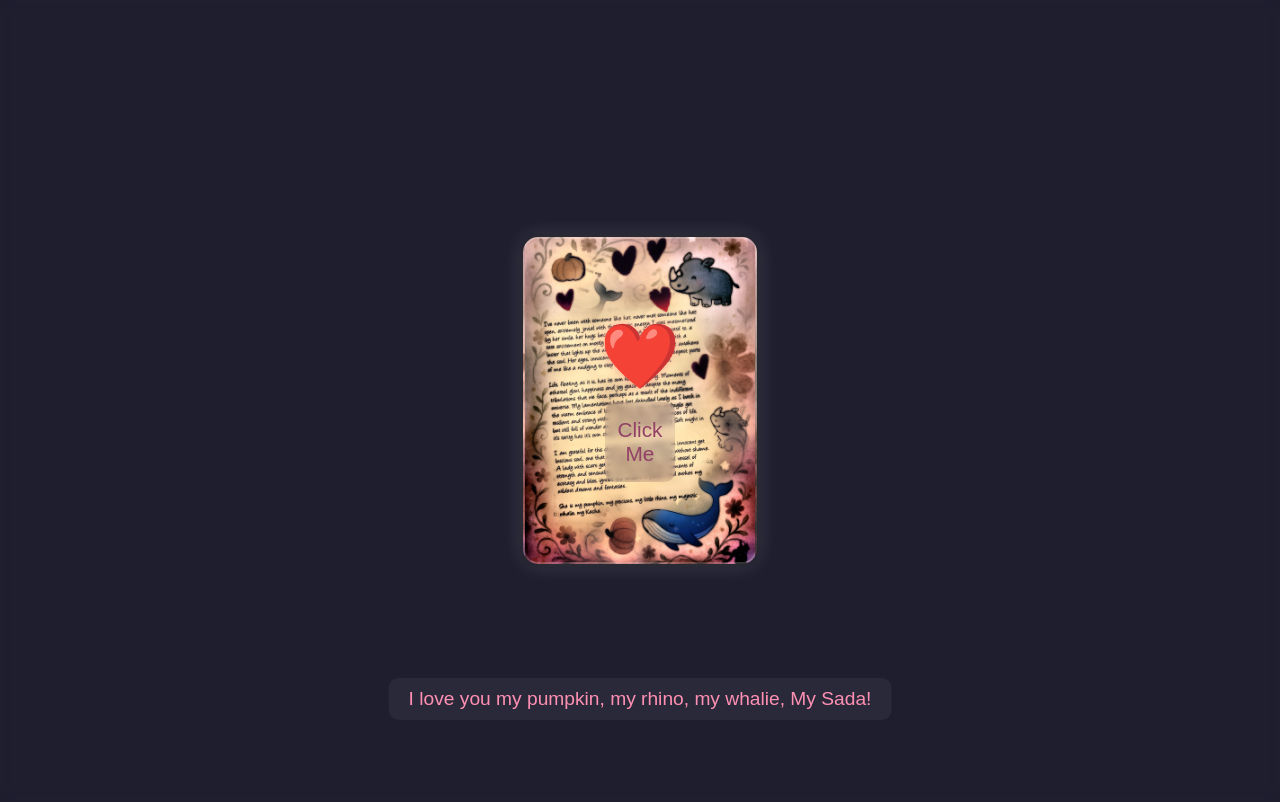
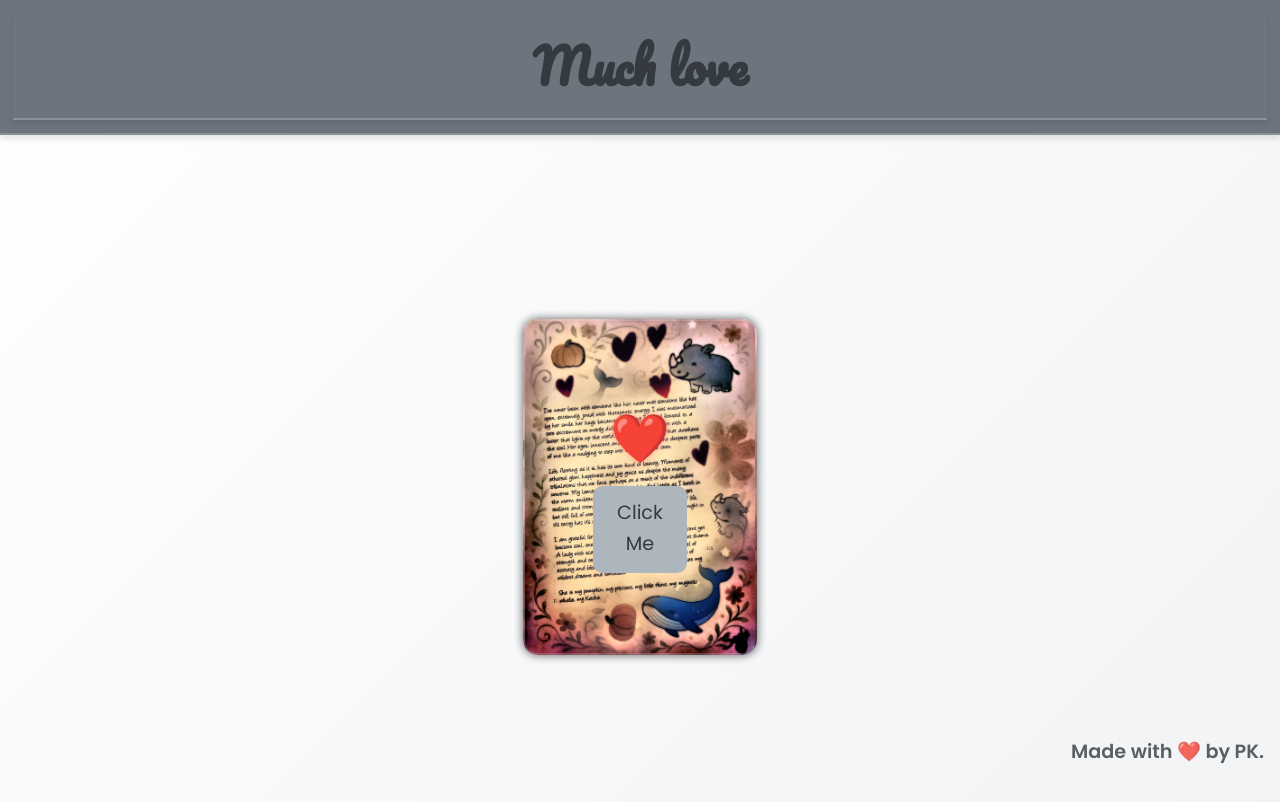
Before and after one commit to Peter-K-web/Whimsical-Website, a plain HTML site: page Index.html in a window 1280 px wide. Both pictures are taken after a click on the element "❤️". Drawn offline with Linux system fonts and the light colour scheme.

Commit message:
Refined the webpage to make it look a little bit better

```diff
--- a/Index.html
+++ b/Index.html
@@ -3,21 +3,32 @@
 <head>
   <meta charset="UTF-8" />
   <meta name="viewport" content="width=device-width, initial-scale=1.0"/>
+  <meta name="Simple whimsical webpage" content="A whimsical webpage to express love with animations and interactive elements.">
+  <meta name="Sada Kache" content="love, animations, whimsical, interactive, hearts">
+  <meta name="Kariuki kahuho, Scorpius Greti, Peter Kariuki" content="Love page, whimsical webpage">
   <title>Much Love</title>
   <link rel="stylesheet" href="style.css" />
+  <link rel="icon" href="favicon.ico" type="image/x-icon">
+  <link href="https://fonts.googleapis.com/css2?family=Pacifico&family=Poppins:wght@400;600&display=swap" rel="stylesheet">
 </head>
 <body>
+  <header>
+    <h1>Much love</h1>
+  </header>
+  <main>
   <div class="container">
-    <div class="action-box">
-    <div class="heart-icon" onclick="explodeHearts()">❤️</div>
-    <button class="click-label" onclick="explodeHearts()">Click Me</button>
+    <section class="action-box">
+    <div class="heart-icon" aria-label="Heart Icon">❤️</div>
+    <button class="click-label" aria-label="Click to explode hearts">Click Me</button>
     <div id="heart-burst"></div>
+    </section>
+    <section id="love-message">I love you my pumpkin, my rhino, my whalie, My Sada!</section>
   </div>
-</div>
+</main>
+<footer>
+  <p>Made with ❤️ by PK. </p>
+</footer>
 
-  <!-- Message display on click -->
-  <div id="love-message">I love you my pumpkin, my rhino, my whalie, My Sada!</div>
-
-  <script src="script.js"></script>
+<script src="script.js"></script>
 </body>
 </html>
--- a/script.js
+++ b/script.js
@@ -1,8 +1,17 @@
+// Constants for configuration
+const HEART_COUNT = 30; // Number of hearts per explosion
+const ANIMATION_DURATION = 2000; // Duration of the animation in ms
+const MAX_HEARTS = 100; // Maximum number of hearts in the container
+
 // Function to trigger heart explosion
 function explodeHearts() {
     const burstContainer = document.getElementById("heart-burst");
+    if (!burstContainer) {
+        console.error("Heart burst container not found!");
+        return;
+    }
 
-    for (let i = 0; i < 30; i++) {
+    for (let i = 0; i < HEART_COUNT; i++) {
         const heart = document.createElement("div");
         heart.className = "heart";
 
@@ -14,6 +23,7 @@ function explodeHearts() {
         const y = Math.sin(angle) * radius + "px";
         const hue = Math.floor(Math.random() * 360);
 
+        // Set custom properties for animation
         heart.style.setProperty('--x', x);
         heart.style.setProperty('--y', y);
         heart.style.setProperty('--hue', hue);
@@ -23,13 +33,28 @@ function explodeHearts() {
         // Add to the container
         burstContainer.appendChild(heart);
 
-      // Remove heart after animation
+        // Remove heart after animation ends
         setTimeout(() => {
             heart.remove();
-      }, 1000);
+        }, ANIMATION_DURATION);
     }
 
-    // Show the love message
-    const message = document.getElementById("love-message");
-    message.style.opacity = 1;
+    // Limit the number of hearts in the container
+    if (burstContainer.children.length > MAX_HEARTS) {
+        burstContainer.innerHTML = ''; // Clear all hearts
     }
+}
+
+// Debounce function to limit rapid clicks
+function debounce(func, delay) {
+    let timeout;
+    return function (...args) {
+        clearTimeout(timeout);
+        timeout = setTimeout(() => func.apply(this, args), delay);
+    };
+}
+
+// Add debounced event listeners
+const debouncedExplodeHearts = debounce(explodeHearts, 500); // 500ms delay
+document.querySelector('.heart-icon').addEventListener('click', debouncedExplodeHearts);
+document.querySelector('.click-label').addEventListener('click', debouncedExplodeHearts);
--- a/style.css
+++ b/style.css
@@ -1,32 +1,76 @@
-
+:root {
+  --primary-color: #6c757d; /* Neutral gray for accents */
+  --secondary-color: #adb5bd; /* Light gray for buttons */
+  --background-color: #f8f9fa; /* Light shade of white for the background */
+  --glass-color: rgba(255, 255, 255, 0.6); /* Glassy translucent white */
+  --text-color: #343a40; /* Dark gray for text */
+  --font-primary: 'Poppins', sans-serif; /* Clean, modern font */
+  --font-secondary: 'Pacifico', cursive; /* Whimsical font for headers */
+}
 * {
   margin: 0;
   padding: 0;
   box-sizing: border-box;
 }
 body {
-    margin: 0;
-    padding: 0;
-    background-color: #1e1e2f;
-    color: #f5f5f5;
-    font-family: 'Arial', sans-serif;
-    background-size: cover;
-    backdrop-filter: blur(6px); /* adds the blur effect */
-    -webkit-backdrop-filter: blur(6px); /* for Safari */
-    height: 100vh;
-    display: flex;
-    align-items: center;
-    justify-content: center;
-    overflow: hidden;
+  width: 100%;
+  height: 100%;
+  font-family: var(--font-primary);
+  background-color: var(--background-color);
+  color: var(--text-color);
+  margin: 0;
+  padding: 0;
+  display: flex;
+  flex-direction: column;
+  align-items: center;
+  justify-content: center;
+  min-height: 100vh;
+  background: linear-gradient(135deg, #ffffff, #f1f3f5); /* Subtle gradient */
+}
+  @media (max-width: 768px) {
+    .action-box {
+      padding: 2rem;
+    }
+    .click-label {
+      font-size: 1rem;
+    }
   }
 
-/* Container holds the layout */
+/* Style the header */
+header {
+  width: 100%;
+  background-color: var(--primary-color); /* Use a primary color for emphasis */
+  color: var(--text-color); /* Ensure text is readable */
+  text-align: center; /* Center the text horizontally */
+  padding: 0.8rem; /* Add spacing around the header */
+  box-shadow: 0 4px 6px rgba(0, 0, 0, 0.1); /* Add a subtle shadow for depth */
+  border-bottom: 2px solid rgba(255, 255, 255, 0.2); /* Optional: Add a border */
+  position: relative;
+  margin-bottom: 0.1rem;
+}
+
+/* Style the h1 inside the header */
+header h1 {
+  width: 100%;
+  background-color: var(--primary-color);
+  font-size: 3rem; /* Make the title large and prominent */
+  font-family: var(--font-secondary); /* Use a whimsical font for a playful feel */
+  margin: 0; /* Remove default margin */
+  line-height: 1.2;
+  color: var(--text-color);
+  text-align: center;
+  padding: 1.5rem;
+  box-shadow: 0 4px 6px rgba(0, 0, 0, 0.1); /* Add a subtle shadow for depth */
+  border-bottom: 2px solid rgba(255, 255, 255, 0.2); /* Optional: Add a border */
+  position: relative;
+}
 .container {
   display: flex;
   justify-content: center;
   align-items: center;
-  height: 100vh; /* Full viewport height */
-  /*margin: 0;*/
+  height: calc(100vh - 100px);
+  margin-top: 0rem;
+  flex-direction: column;
 }
 
 /* Central heart button styling */
@@ -43,19 +87,20 @@ body {
 
 /* Footer love message styling */
 footer {
-  background-color: #f58b90;
-  padding: 0.1rem 0.1rem;
+  background-color: var(--accent-color);
+  padding: 1rem;
   border-radius: 10px;
   position: absolute;
   bottom: 1rem; /* Adjust this value to control how far from the bottom */
   left: 2;
   right: 0;
-  font-size: 1rem;
-  color: #500e37;
+  font-size: 1.2rem;
+  color: var(--text-color);
   opacity: 0.8;
-  font-family: 'Cursive', 'Comic Sans MS', sans-serif; /* Whimsical font */
-  font-weight: 600; /* Slightly bolder font */
+  font-family: var(--font-secondary);
+  font-weight: 600;
   text-align: center;
+  margin-top: center;
 
 }
 
@@ -90,54 +135,71 @@ footer {
 
 /* Hidden message styling */
 #love-message {
+  font-size: 1.5rem;
   position: absolute;
-  bottom: 10%;
-  left: 50%;
+  bottom: 0%;
+  left: 0%;
   transform: translateX(-50%);
   font-size: 1.2rem;
-  color: #ff90b3;
-  background: rgba(255, 255, 255, 0.05);
-  padding: 10px 20px;
-  border-radius: 10px;
+  color: var(--primary-color);
+  background: var(--glass-color);
+  backdrop-filter: blur(5px);
+  -webkit-backdrop-filter: blur(5px);
+  padding: 1rem 2rem;
+  border-radius: 15px;
   opacity: 0;
   transition: opacity 1s ease;
+  text-align: center;
+  margin-top: 2rem;
+  box-shadow: 0 4px 6px rgba(0, 0, 0, 0.1);
 }
 .heart-icon {
-  font-size: 4rem;
-  color: #ff6b6b;
+  font-size: 3rem;
+  color: var(--primary-color);
   text-shadow: 0 0 10px rgba(255, 107, 107, 0.5);
   cursor: pointer;
   transition: transform 0.2s ease-in-out;
+  animation: pulse 2s infinite
+}
+@keyframes pulse {
+  0% { transform: scale(1); }
+  50% { transform: scale(1.1); }
+  100% { transform: scale(1); }
 }
 
 .click-label {
   margin-top: 0.5rem;
   border: none;
-  color: #914166;
-  font-size: 1.3rem;
-  padding: 1rem 0.5rem;
+  color: var(--text-color);
+  font-size: 1.2rem;
+  padding: 0.8rem 1.5rem;
   cursor: pointer;
-  background-color: rgba(83, 25, 64, 0.1);
+  background-color: var(--secondary-color);
+  border: none;
   border-radius: 10px;
   backdrop-filter: blur(3px);
   -webkit-backdrop-filter: blur(3px);
   transition: transform 0.2s ease-in-out, background-color 0.3s ease;
 }
 .click-label:hover {
-  background-color: rgba(250, 174, 240, 0.9); /* Slightly darker green on hover */
-  transform: scale(1.1); /* Slight zoom effect on hover */
+  background-color: var(--primary-color);
+  color: #ffffff;
+  transform: scale(1.1);
 }
 .action-box {
   position: relative;
-  background-color: rgba(20, 20, 30, 0.6); /* translucent dark for contrast */
+  background: var(--glass-color);
+  backdrop-filter: blur(10px);
+  -webkit-backdrop-filter: blur(10px);
   border-radius: 15px;
   padding: 5rem;
   box-shadow: 0 0 20px rgba(255, 255, 255, 0.2),
               0 0 10px rgba(0, 0, 0, 0.7);
   border: 2px solid rgba(255, 255, 255, 0.2);
-  max-width: 400px;
-  width: 90%;
-  margin: auto;
+  max-width: 600px;
+  width: 80%;
+  margin: 0rem auto;
+  text-align: center;
   background-image: url('Whimsical.jpeg');
   background-size: cover;
   background-position: center;
@@ -147,6 +209,7 @@ footer {
   flex-direction: column; /* Stack items vertically */
   justify-content: center; /* Center items vertically */
   align-items: center;
+  margin-top: 0;
 }
 .action-box::before {
   content: '';
@@ -162,3 +225,7 @@ footer {
   border-radius: inherit; /* Match the border radius of the parent */
   box-sizing: border-box;
 }
+p, button, div {
+  font-family: var(--font-primary);
+  line-height: 1.6;
+}
```
Lines whose indentation alone changed are shown as unchanged.
